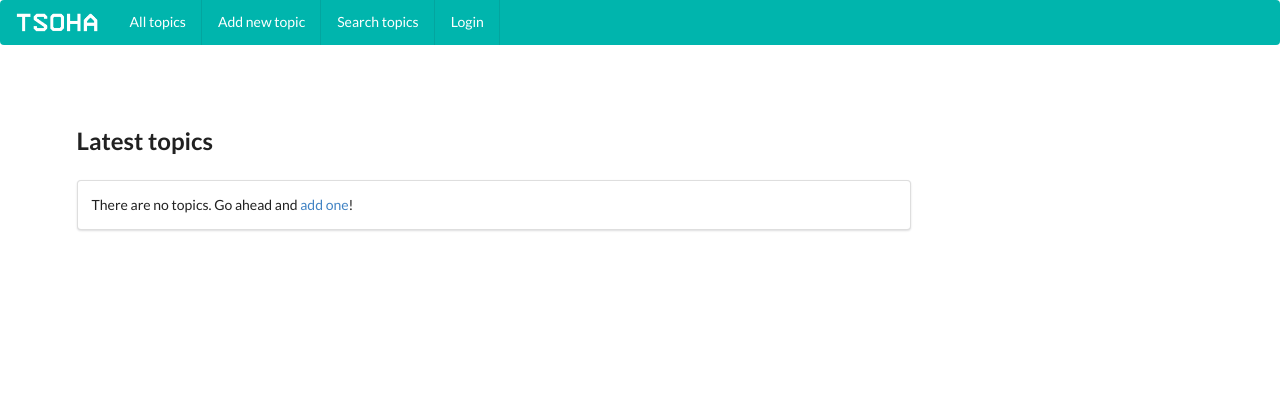
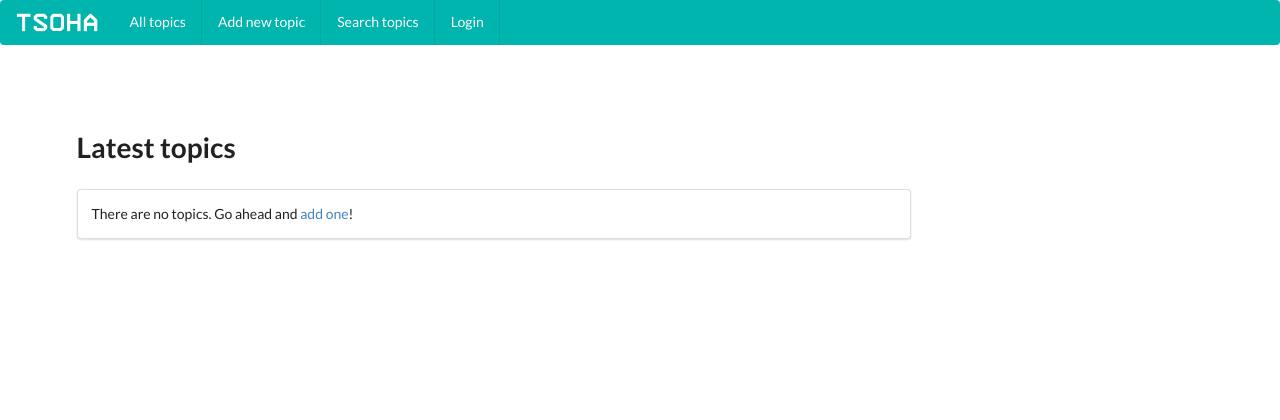
Before and after one commit to joonaspartanen/tsoha-forum, a Flask app: template application/templates/topics/all_topics.html in a window 1280 px wide. Shown: the top 420 px of the page. Run offline with Flask 2, Linux system fonts and the light colour scheme; the template is opened without the code that fills it, so the values that code supplies are empty; some libraries are stand-ins or nearby versions.

Commit message:
Create separate h1 headers for each page

```diff
--- a/application/templates/topics/all_topics.html
+++ b/application/templates/topics/all_topics.html
@@ -4,7 +4,7 @@
 <div class="content-wrapper">
   <div class="ui stackable two column relaxed grid">
     <div class="twelve wide column">
-      <h2 class="ui header">Latest topics</h2>
+      <h1>Latest topics</h1>
       {% include "topics/_topics_list.html" %}
     </div>
     {% if most_liked_posts %}
--- a/application/templates/topics/search_results.html
+++ b/application/templates/topics/search_results.html
@@ -1,6 +1,6 @@
 {% extends "layout.html" %} {% block body %}
 <div class="content-wrapper">
-  <h2 class="ui header">Search results</h2>
+  <h1>Search results</h1>
   {% if topics|length == 0 %}
   <div>No results found. <a href="{{url_for('view_search_form')}}">Search again.</a></div>
   {% else %}
```
